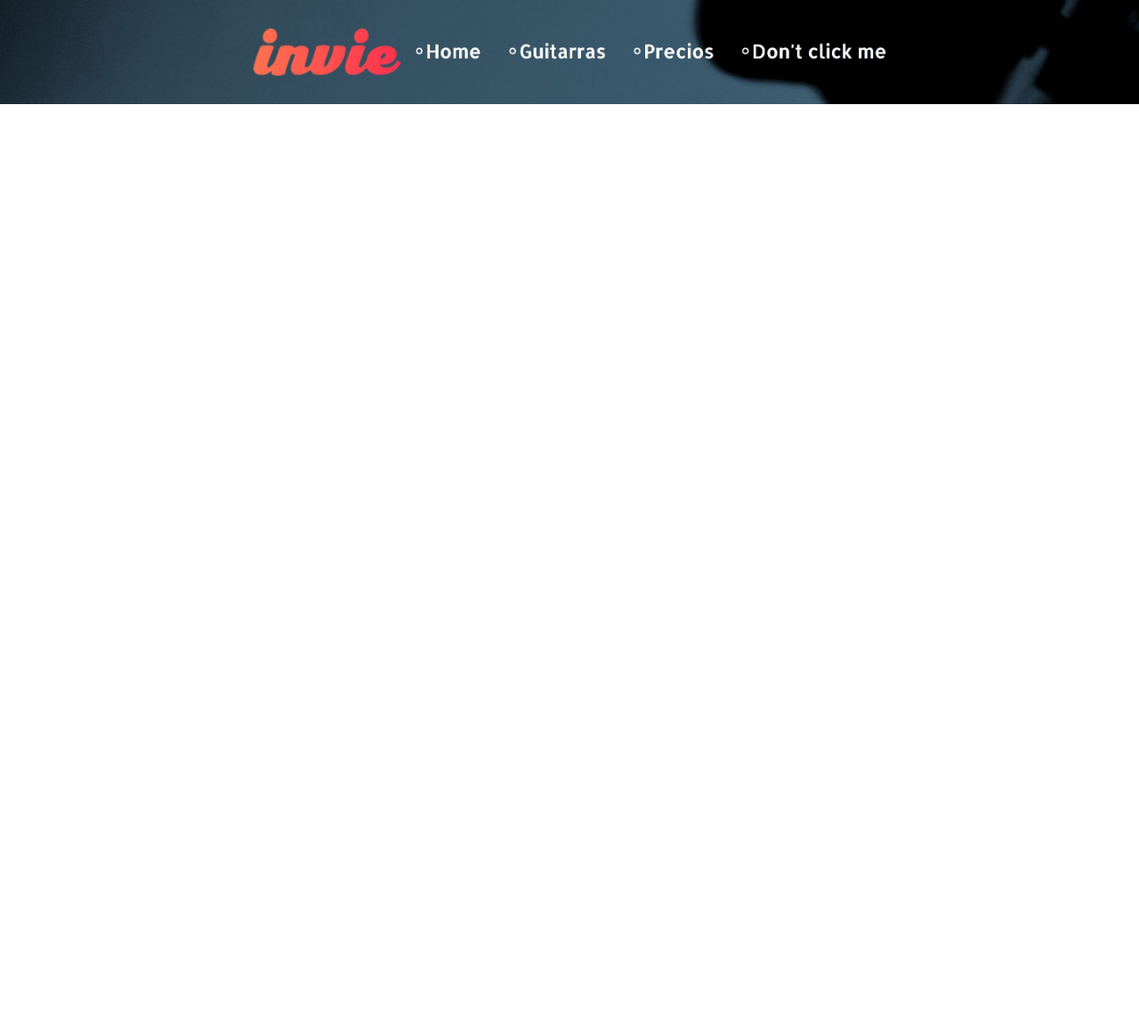
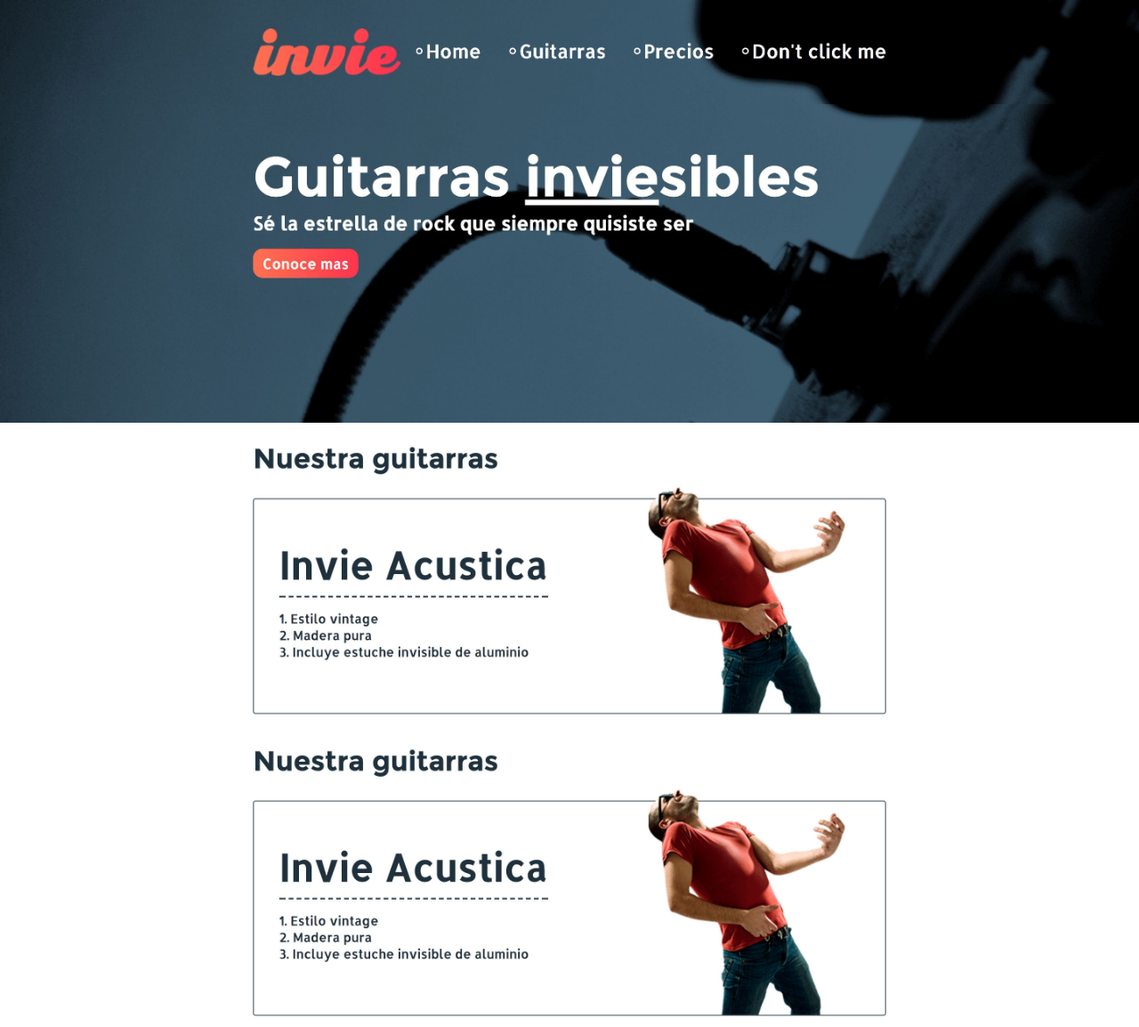
Before and after one commit to ajar04/cursoGit, a plain HTML site: page index.html in a window 1280 px wide. Shown: the whole page at 89% size. Before the commit the page ends 800 px from the top, so only its background shows below. Drawn offline with Linux system fonts and the light colour scheme.

Commit message:
nueva actualicion

```diff
--- a/index.html
+++ b/index.html
@@ -15,5 +15,8 @@
 </head>
 <body>
 	<img src="images\header.jpg">
+	<img src="images\hero.jpg">
+	<img src="images\acustica.jpg">
+	<img src="images\clasica.jpg">
 </body>
 </html>
```
